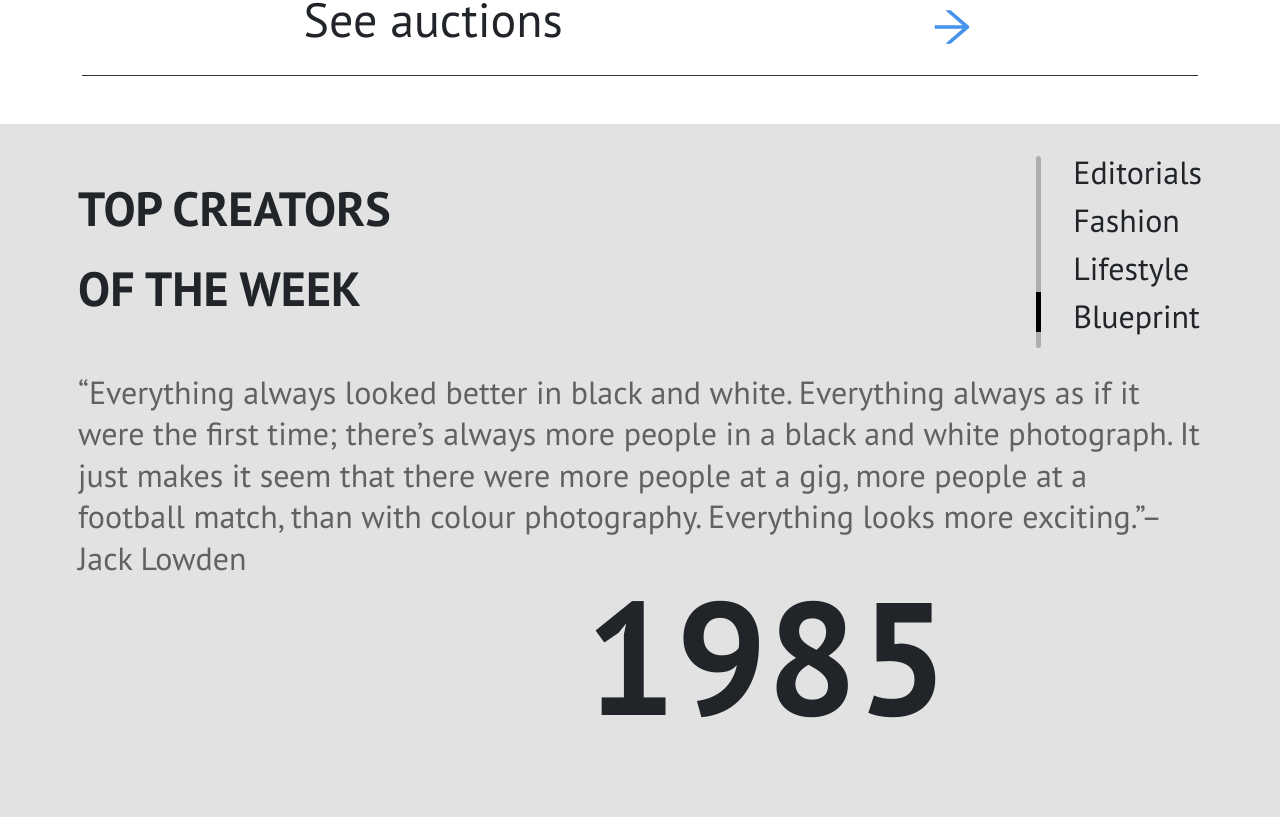
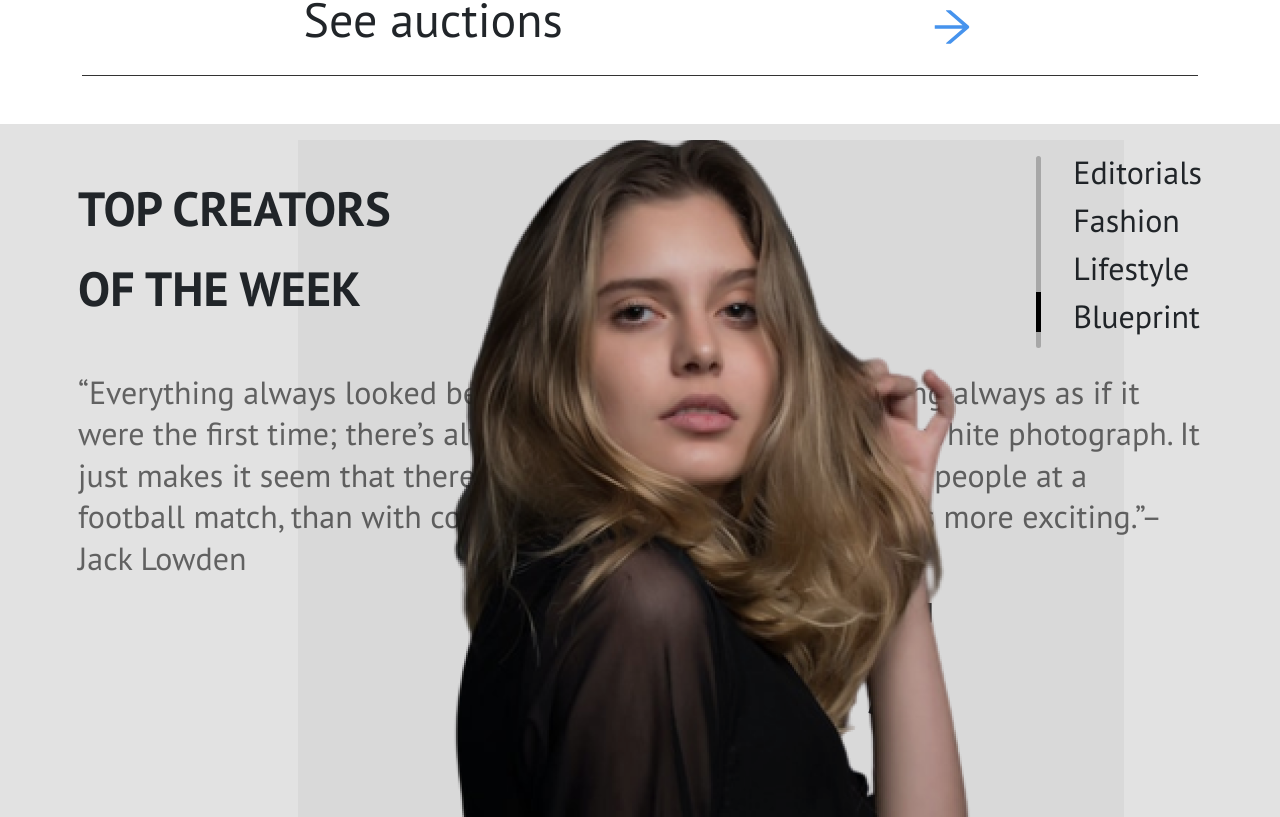
Before and after one commit to Barnyvic/artsy, a React (Vite) app: page / in a window 1280 px wide. Shown: the part 3603-4420 px from the top of the page. Built offline with nearby package versions, Linux system fonts and the light colour scheme; a web font is replaced by a local one.

Commit message:
added img

```diff
--- a/src/pages/HomePage.jsx
+++ b/src/pages/HomePage.jsx
@@ -8,6 +8,7 @@ import { BsArrowRightCircle } from "react-icons/bs";
 import AvatarComp from "../components/avatar/AvatarComp";
 import { Link } from "react-router-dom";
 import { AiOutlineArrowRight } from "react-icons/ai";
+import GirlImage from "../images/agirl.png";
 
 function HomePage() {
   return (
@@ -183,6 +184,13 @@ function HomePage() {
               <p></p>
               <p className="year1">1985</p>
             </div>
+            <div className="topcreator-Img img-fluid">
+              <img
+                src={GirlImage}
+                alt="a girl looking "
+                className=" img-fluid"
+              />
+            </div>
           </div>
         </div>
       </motion.div>
--- a/src/styles/Homepage.scss
+++ b/src/styles/Homepage.scss
@@ -291,6 +291,17 @@ main {
 .top-Creator-MainContainer {
   background: #e2e2e2;
   .top-creator_container {
+    position: relative;
+    .topcreator-Img {
+      @media (max-width: 990px) {
+        display: none;
+      }
+      img {
+        position: absolute;
+        top: 0%;
+        left: 20%;
+      }
+    }
     .topcreator {
       p {
         font-size: 3rem;
```
Also changed, not shown: src/images/agirl.png (added).
